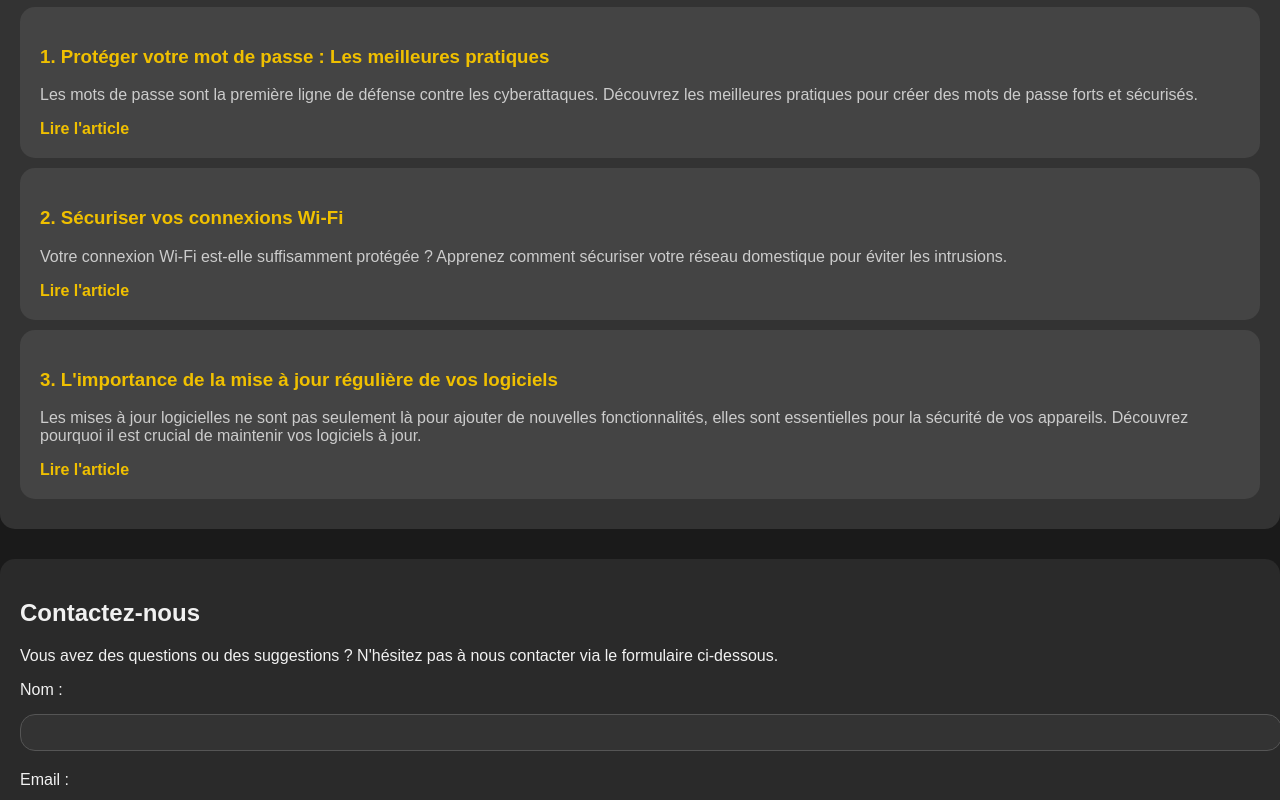
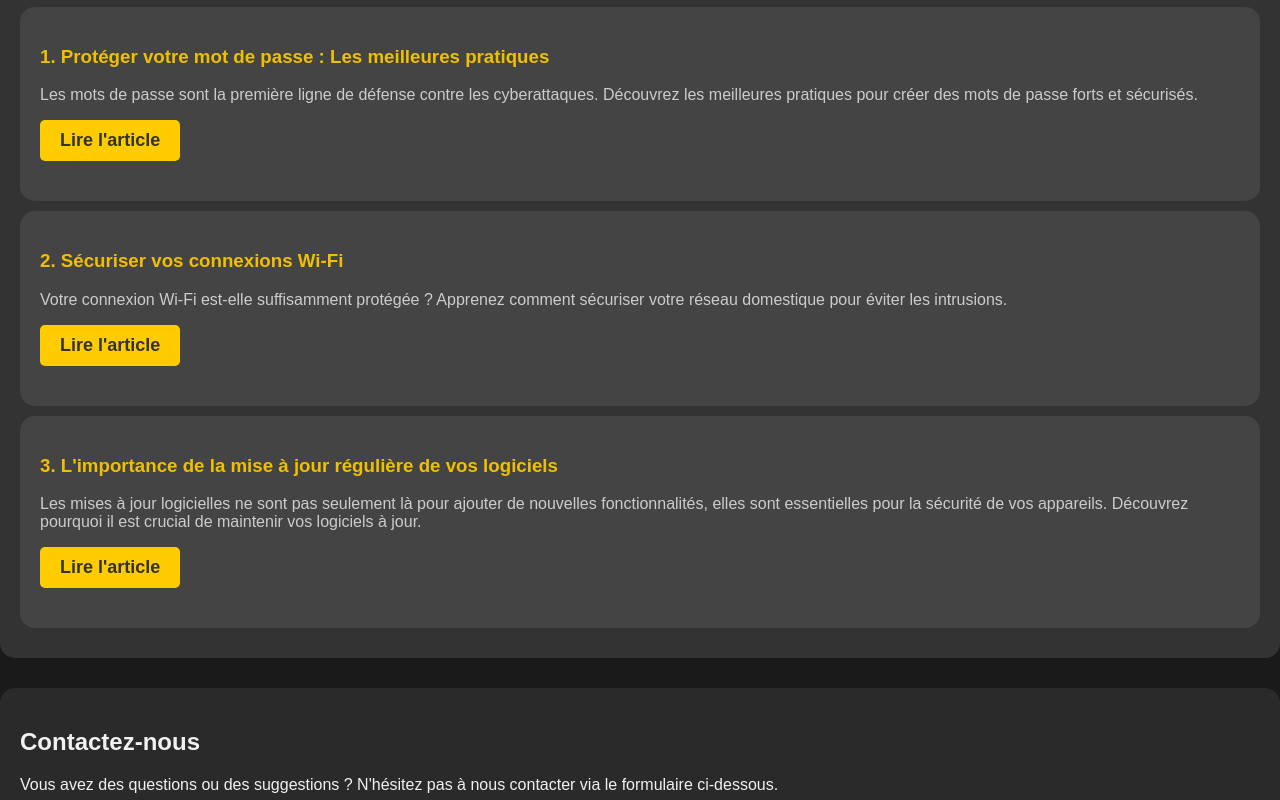
Before and after one commit to cscpoo/me, a plain HTML site: page index.html in a window 1280 px wide. Shown: the part 480-1280 px from the top of the page. Drawn offline with Linux system fonts and the light colour scheme; a script that the page names is missing.

Commit message:
mise a jour style.css sur la branche main

```diff
--- a/style.css
+++ b/style.css
@@ -40,7 +40,7 @@ nav ul li {
 
 nav ul li a {
     text-decoration: none;
-    color: #ffcc00; /* Jaune au survol */
+    color: #f1f1f1; /* blanc */
     font-size: 1.2em;
     transition: color 0.3s;
 }
@@ -156,3 +156,54 @@ footer {
 footer p {
     margin: 0;
 }
+
+/* article1 Button Styles */
+.article1-btn {
+    display: inline-block;
+    background-color: #ffcc00;
+    color: #333;
+    padding: 10px 20px;
+    font-size: 18px;
+    text-decoration: none;
+    border-radius: 5px;
+    margin-bottom: 20px;
+}
+
+.article1-btn:hover {
+    background-color: #f5f5f5;
+    color: #333;
+}
+
+/* article1 Button Styles */
+.article2-btn {
+    display: inline-block;
+    background-color: #ffcc00;
+    color: #333;
+    padding: 10px 20px;
+    font-size: 18px;
+    text-decoration: none;
+    border-radius: 5px;
+    margin-bottom: 20px;
+}
+
+.article2-btn:hover {
+    background-color: #f5f5f5;
+    color: #333;
+}
+
+/* article1 Button Styles */
+.article3-btn {
+    display: inline-block;
+    background-color: #ffcc00;
+    color: #333;
+    padding: 10px 20px;
+    font-size: 18px;
+    text-decoration: none;
+    border-radius: 5px;
+    margin-bottom: 20px;
+}
+
+.article3-btn:hover {
+    background-color: #f5f5f5;
+    color: #333;
+}
```
